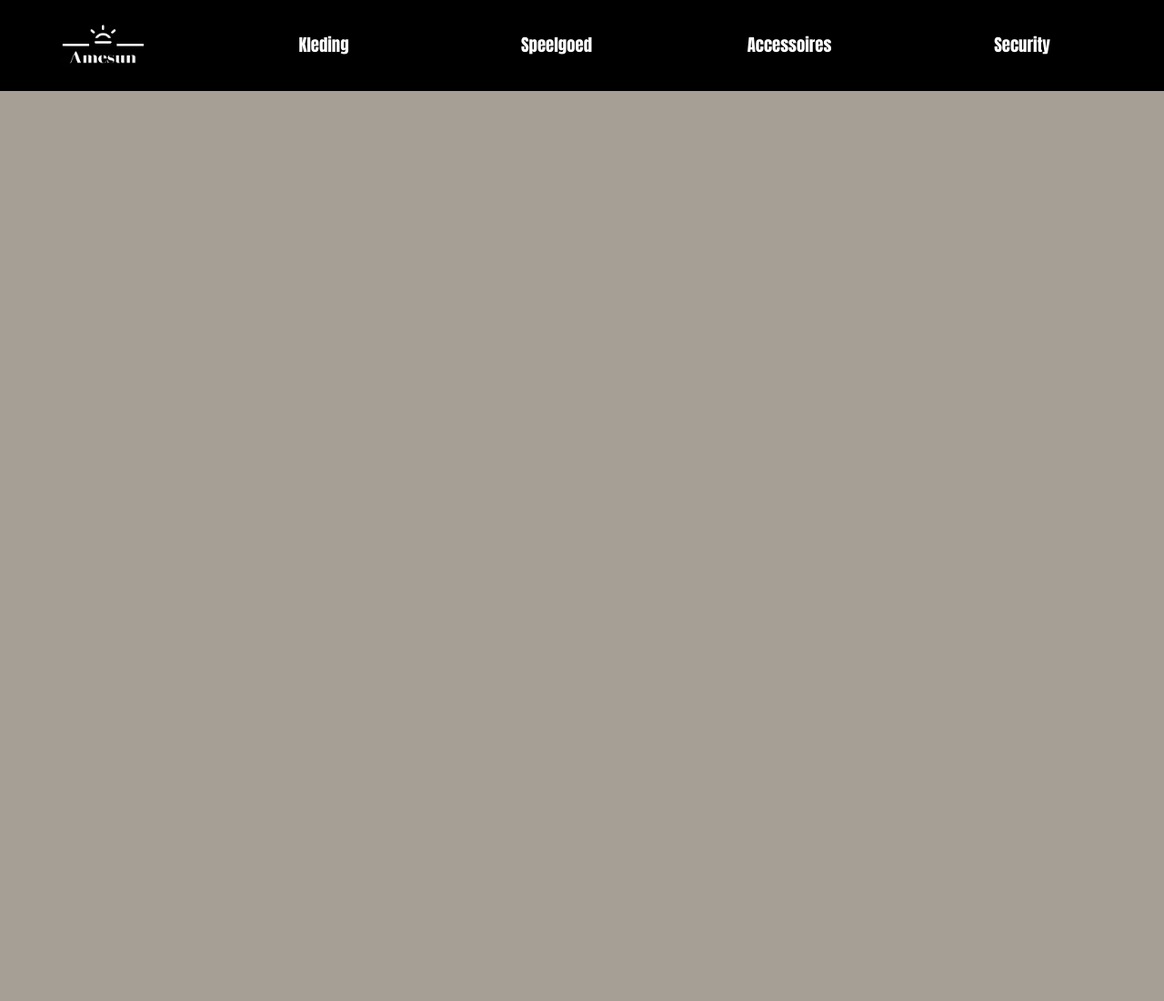
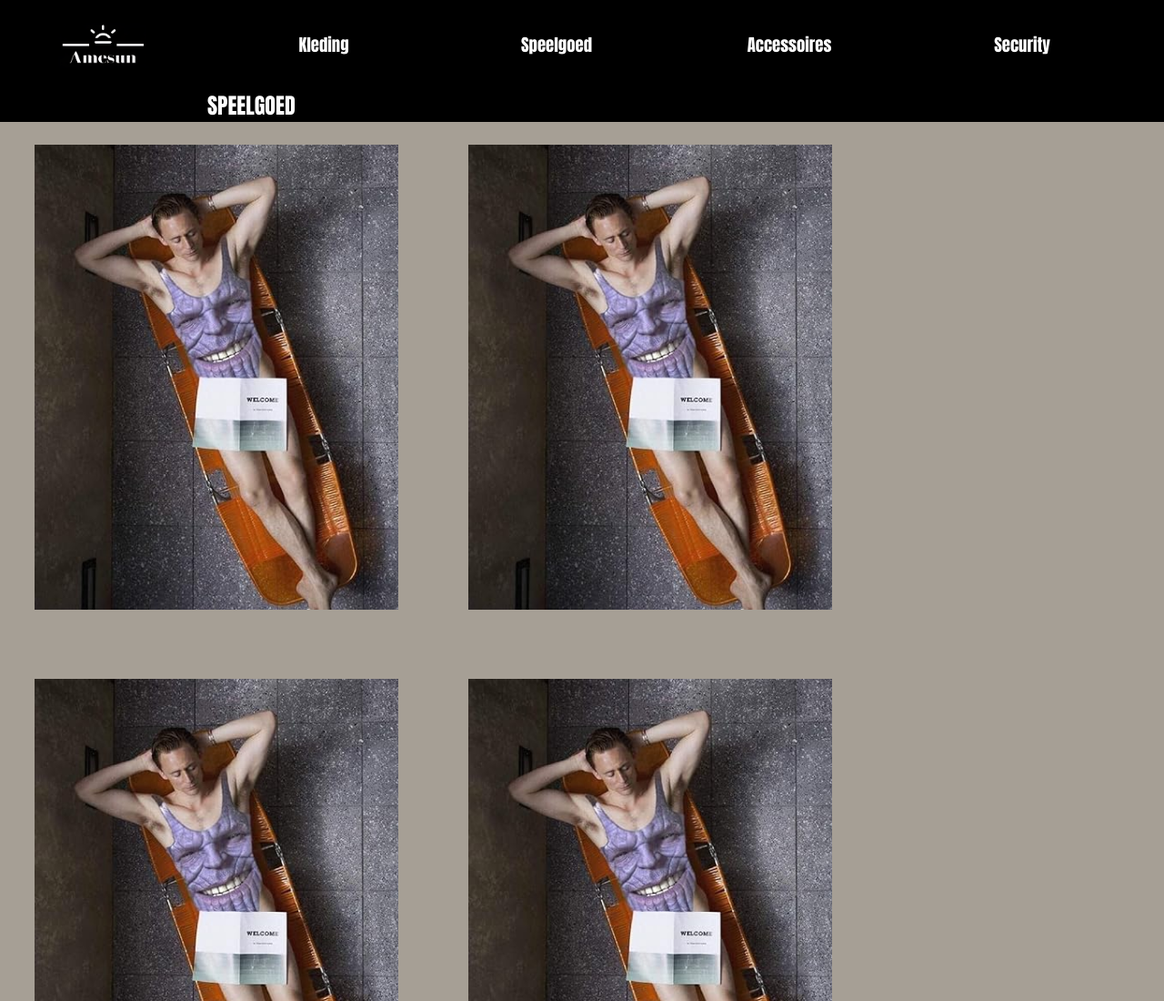
Before and after one commit to JoelHagenbeek/2023-html-v4a-stef-huizer-jo-l-hagenbeek, a plain HTML site: page Speelgoed.html in a window 1280 px wide. Shown: the top 1100 px of the page at 91% size. Drawn offline with Linux system fonts and the light colour scheme.

Commit message:
collectie speelgoed

```diff
--- a/Speelgoed.html
+++ b/Speelgoed.html
@@ -17,7 +17,18 @@
         <li><a href="Accessoires.html"><h3> Accessoires </h3></a></li>
         <li><a href="Security.html"><h3> Security </h3></a></li>
         </ul>
+        <div class="collectie"><H1>SPEELGOED</H1></div>
       </nav>
+      <div class="filler"></div>
+
+    <div class="wrapperarticles">
+        <article><a href=""><img src="plaatjes/product-1-sexythanosbadpak.jpg" alt="sexythanosbadpak" title="sexythanosbadpak"></a></article>
+        <article><a href=""><img src="plaatjes/product-1-sexythanosbadpak.jpg" alt="sexythanosbadpak" title="sexythanosbadpak"></a></article>
+        <article><a href=""><img src="plaatjes/product-1-sexythanosbadpak.jpg" alt="sexythanosbadpak" title="sexythanosbadpak"></a></article>
+        <article><a href=""><img src="plaatjes/product-1-sexythanosbadpak.jpg" alt="sexythanosbadpak" title="sexythanosbadpak"></a></article>
+        <article><a href=""><img src="plaatjes/product-1-sexythanosbadpak.jpg" alt="sexythanosbadpak" title="sexythanosbadpak"></a></article>
+        <article><a href=""><img src="plaatjes/product-1-sexythanosbadpak.jpg" alt="sexythanosbadpak" title="sexythanosbadpak"></a></article>
+    </div>
     </div>
 </body>
 
```
